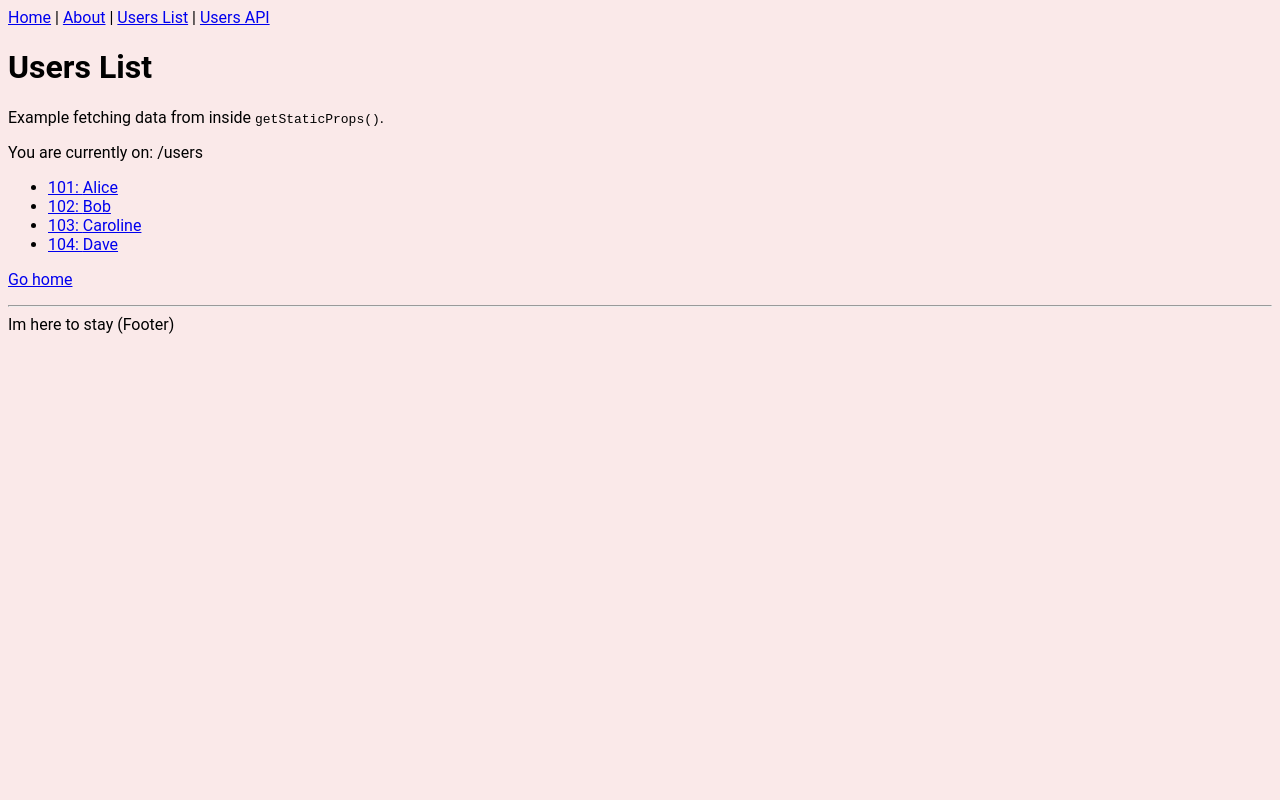
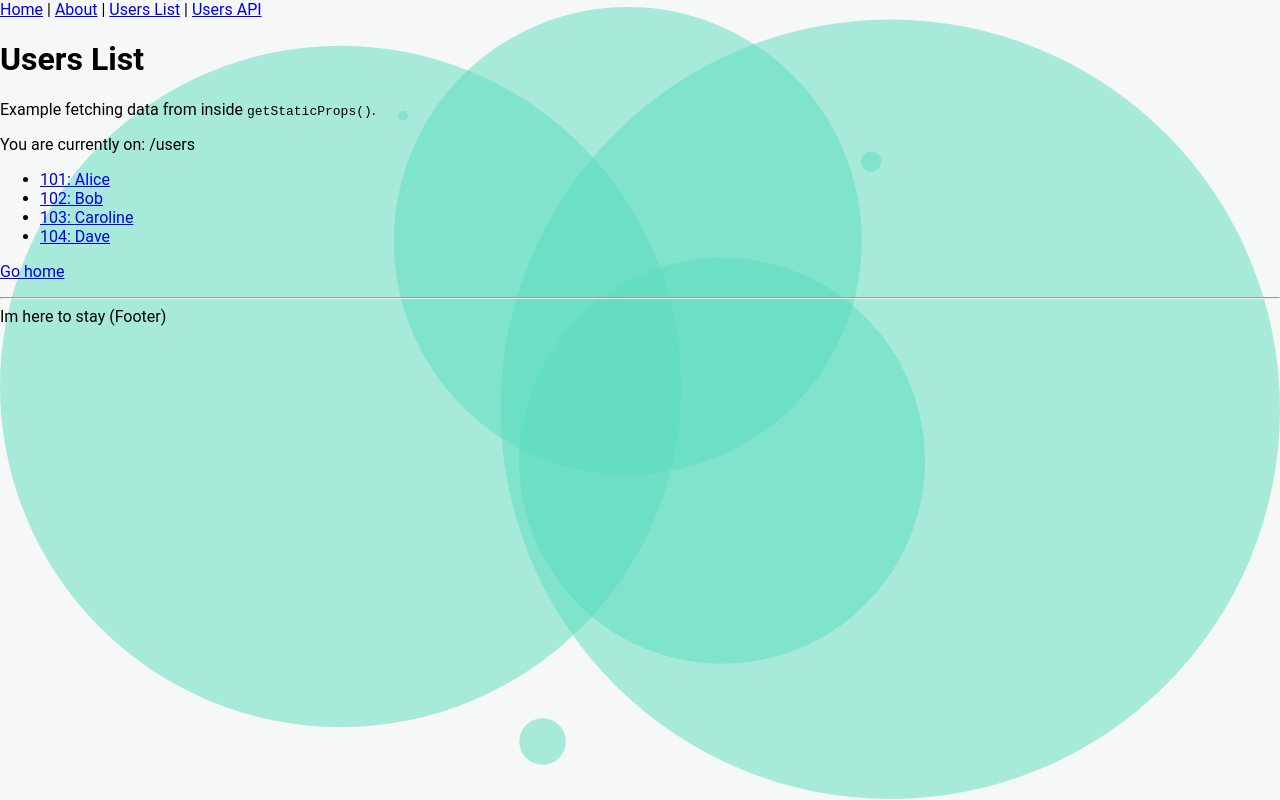
Before and after one commit to florianGierlichs/mychat, a Next.js app: page /users in a window 1280 px wide. Built offline with nearby package versions, Linux system fonts and the light colour scheme.

Commit message:
Add particle background

```diff
--- a/components/Layout.tsx
+++ b/components/Layout.tsx
@@ -1,6 +1,7 @@
 import React, { ReactNode } from 'react';
 import Link from 'next/link';
 import Head from 'next/head';
+import Particles from 'react-tsparticles';
 
 type Props = {
     children?: ReactNode;
@@ -14,6 +15,51 @@ const Layout = ({ children, title = 'This is the default title' }: Props): JSX.E
             <meta charSet="utf-8" />
             <meta name="viewport" content="initial-scale=1.0, width=device-width" />
         </Head>
+        <Particles
+            id="tsparticles"
+            options={{
+                background: {
+                    color: {
+                        value: '#f5f8f7',
+                    },
+                },
+                fpsLimit: 60,
+                particles: {
+                    color: {
+                        value: '#5ADBBD',
+                    },
+                    collisions: {
+                        enable: true,
+                    },
+                    move: {
+                        direction: 'none',
+                        enable: true,
+                        outMode: 'bounce',
+                        random: false,
+                        speed: 0.5,
+                        straight: false,
+                    },
+                    number: {
+                        density: {
+                            enable: true,
+                            value_area: 800,
+                        },
+                        value: 6,
+                    },
+                    opacity: {
+                        value: 0.5,
+                    },
+                    shape: {
+                        type: 'circle',
+                    },
+                    size: {
+                        random: true,
+                        value: 400,
+                    },
+                },
+                detectRetina: true,
+            }}
+        />
         <header>
             <nav>
                 <Link href="/">
--- a/global.css
+++ b/global.css
@@ -1,4 +1,14 @@
 body {
     font-family: roboto;
-    background-color: rgb(250, 233, 233);
+    margin: 0;
+    box-sizing: border-box;
 }
+
+#tsparticles {
+    z-index: -1;
+    width: 100%;
+    height: 100%;
+    position: fixed;
+    top: 0;
+    left: 0;
+}
--- a/package.json
+++ b/package.json
@@ -12,7 +12,8 @@
         "express": "^4.17.1",
         "next": "latest",
         "react": "^16.14.0",
-        "react-dom": "^16.14.0"
+        "react-dom": "^16.14.0",
+        "react-tsparticles": "^1.18.11"
     },
     "devDependencies": {
         "@types/express": "^4.17.8",
```
Also changed, not shown: pages/chatroom.tsx (+7 -1 lines), pages/index.tsx (+3 -10 lines), 1 other file (tests, documents, lock files or other folders).
